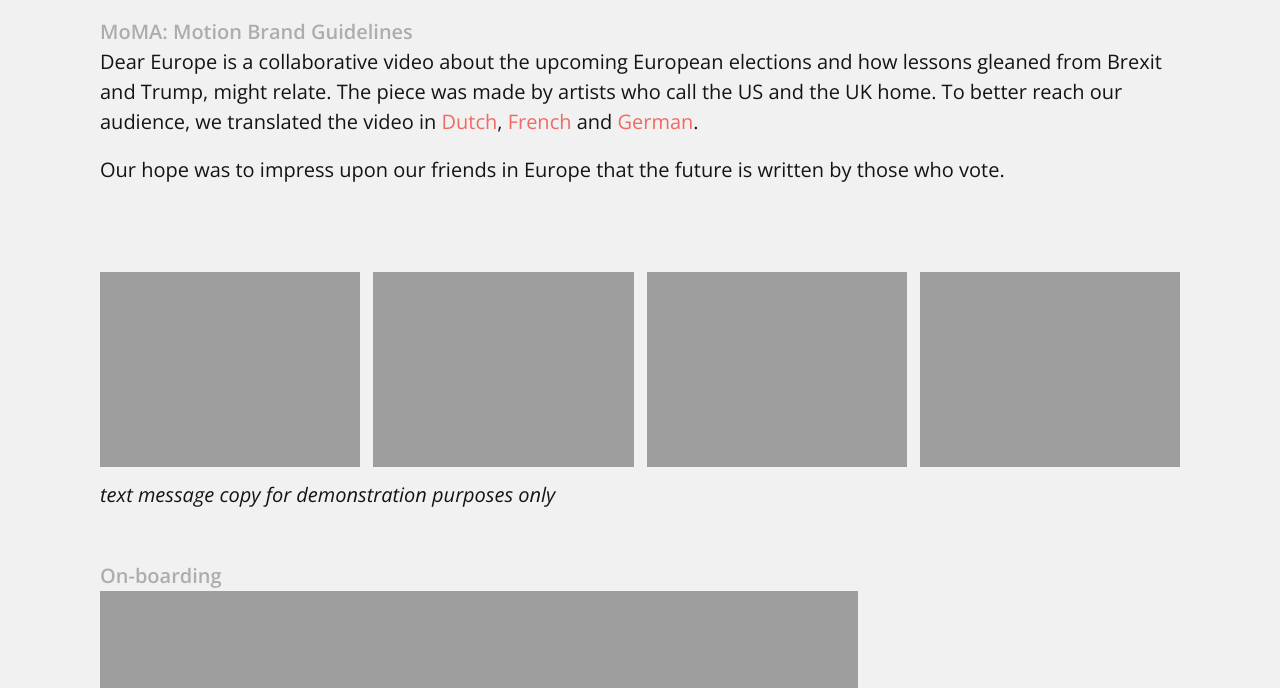
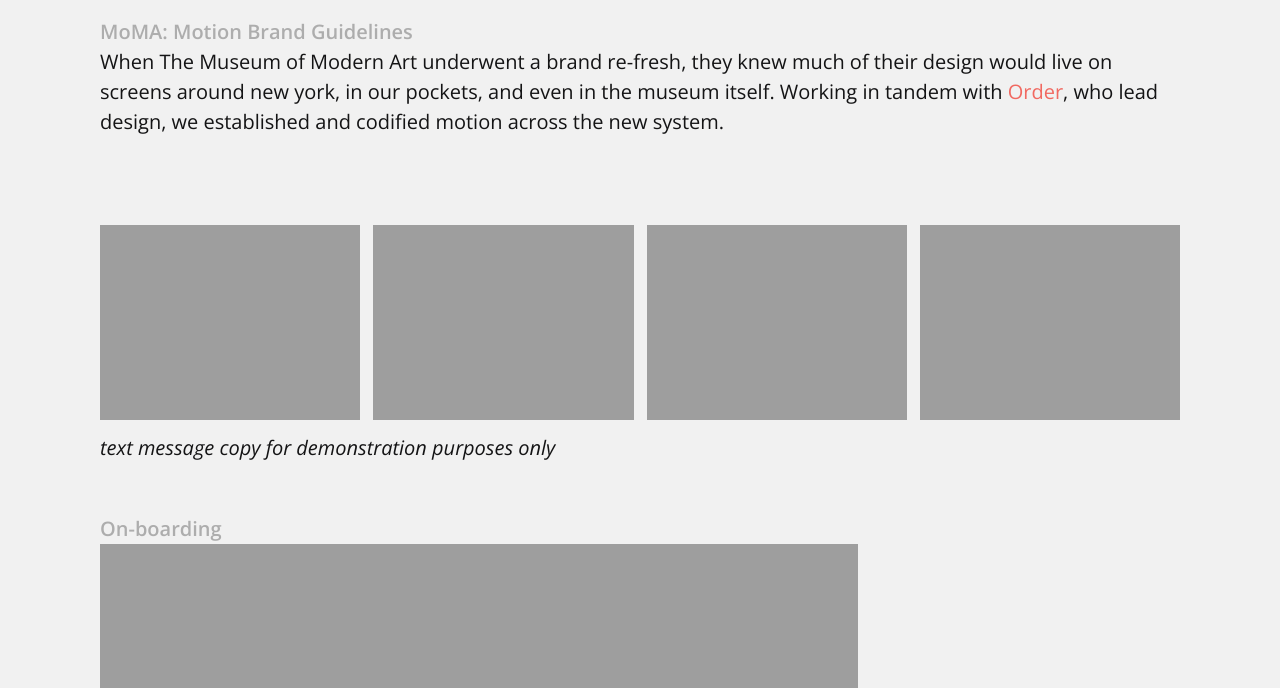
Before and after one commit to gorociao/peprally-website, a Jekyll site: the page built from _my_collection/moma.markdown, in a window 1280 px wide and 900 px high, scrolled down 547 px, cut to the strip 212-900 px from the top of the window. Built offline with Jekyll 4.4.1, drawn with Linux system fonts in a browser that asks for light colours.

```diff
--- a/_my_collection/moma.markdown
+++ b/_my_collection/moma.markdown
@@ -12,9 +12,7 @@
 </div>
 
 ## **MoMA: Motion Brand Guidelines**
-Dear Europe is a collaborative video about the upcoming European elections and how lessons gleaned from Brexit and Trump, might relate. The piece was made by artists who call the US and the UK home. To better reach our audience, we translated the video in [Dutch](https://youtu.be/_r4GCh7rsnY), [French](https://youtu.be/KVML6lAZsb8) and [German](https://youtu.be/TllX3iKREsM).
-
-Our hope was to impress upon our friends in Europe that the future is written by those who vote.
+When The Museum of Modern Art underwent a brand re-fresh, they knew much of their design would live on screens around new york, in our pockets, and even in the museum itself. Working in tandem with [Order](http://order.design), who lead design, we established and codified motion across the new system.
 
 
 {: .large-top-margin }
```
Also changed, not shown: _my_collection/chatbot.markdown (+10 -10 lines).
